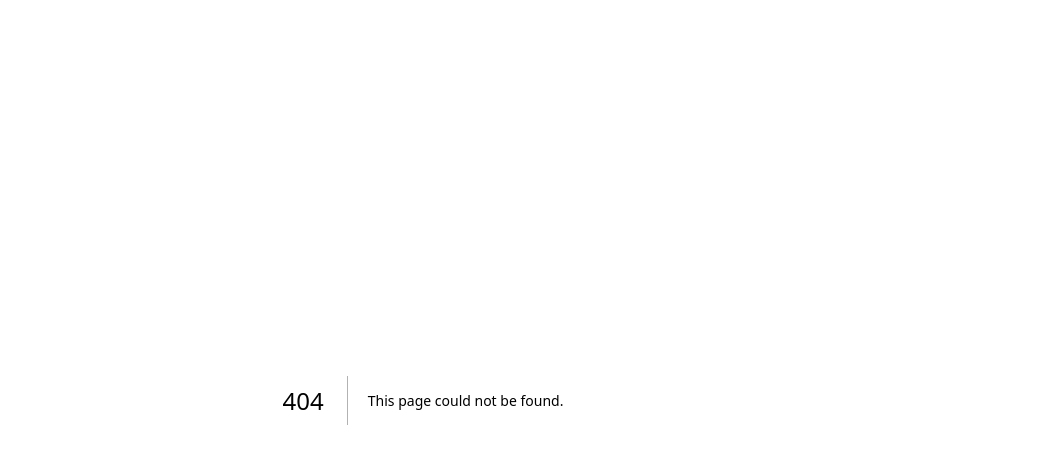
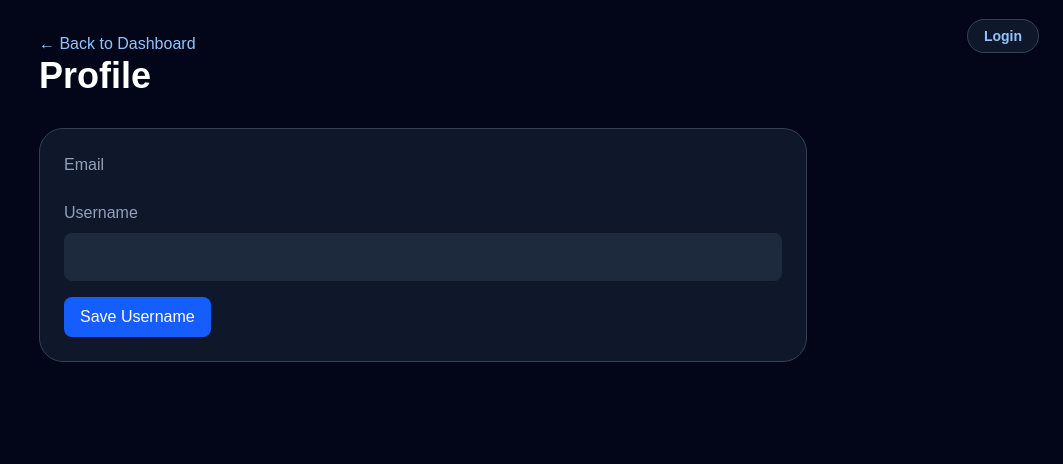
Before and after one commit to MylesGuidry/missionboard, a Next.js app: page /profile in a window 1280 px wide. Before the commit this address had no page. Shown: the top 464 px of the page, without its empty margins (217-1280 px from the left). Built offline with nearby package versions, Linux system fonts and the light colour scheme; no server answers.

Commit message:
Add profiles and usernames

```diff
--- a/app/discussion/page.tsx
+++ b/app/discussion/page.tsx
@@ -57,7 +57,13 @@ export default function DiscussionPage() {
 
       if (data.user?.email) {
         setUserEmail(data.user.email);
-        setName(data.user.email);
+        const { data: profile } = await supabase
+          .from("profiles")
+          .select("username")
+          .eq("id", data.user.id)
+          .single();
+
+        setName(profile?.username || data.user.email);
       }
     }
 
--- a/app/layout.tsx
+++ b/app/layout.tsx
@@ -1,3 +1,4 @@
+import UserNav from "@/components/UserNav";
 import type { Metadata } from "next";
 import { Geist, Geist_Mono } from "next/font/google";
 import "./globals.css";
@@ -27,7 +28,10 @@ export default function RootLayout({
       lang="en"
       className={`${geistSans.variable} ${geistMono.variable} h-full antialiased`}
     >
-      <body className="min-h-full flex flex-col">{children}</body>
+      <body className="min-h-full flex flex-col">
+        <UserNav />
+        {children}
+      </body>
     </html>
   );
 }
--- /dev/null
+++ b/app/profile/page.tsx
@@ -0,0 +1,87 @@
+"use client";
+
+import { createClient } from "@/lib/supabaseClient";
+import { useEffect, useState } from "react";
+
+export default function ProfilePage() {
+  const supabase = createClient();
+
+  const [email, setEmail] = useState("");
+  const [username, setUsername] = useState("");
+  const [savedUsername, setSavedUsername] = useState("");
+
+  useEffect(() => {
+    async function loadProfile() {
+      const { data } = await supabase.auth.getUser();
+
+      if (!data.user) return;
+
+      setEmail(data.user.email ?? "");
+
+      const { data: profile } = await supabase
+        .from("profiles")
+        .select("*")
+        .eq("id", data.user.id)
+        .single();
+
+      if (profile) {
+        setUsername(profile.username);
+        setSavedUsername(profile.username);
+      }
+    }
+
+    loadProfile();
+  }, []);
+
+  async function saveUsername() {
+    const { data } = await supabase.auth.getUser();
+
+    if (!data.user) return;
+
+    await supabase.from("profiles").upsert({
+      id: data.user.id,
+      username,
+    });
+
+    setSavedUsername(username);
+    alert("Username saved!");
+  }
+
+  return (
+    <main className="min-h-screen bg-slate-950 p-8 text-white">
+      <div className="mx-auto max-w-3xl">
+        <a href="/dashboard" className="text-blue-300 hover:underline">
+         ← Back to Dashboard
+        </a>
+
+        <h1 className="text-4xl font-bold">Profile</h1>
+
+        <div className="mt-8 rounded-3xl border border-slate-700 bg-slate-900 p-6">
+          <p className="text-slate-400">Email</p>
+          <p className="mt-1">{email}</p>
+
+          <p className="mt-6 text-slate-400">Username</p>
+
+          <input
+            value={username}
+            onChange={(e) => setUsername(e.target.value)}
+            className="mt-2 w-full rounded-lg bg-slate-800 p-3"
+          />
+
+          <button
+            onClick={saveUsername}
+            className="mt-4 rounded-lg bg-blue-600 px-4 py-2"
+          >
+            Save Username
+          </button>
+
+          {savedUsername && (
+            <p className="mt-4 text-green-400">
+              Current Username: {savedUsername}
+            </p>
+          )}
+        </div>
+      </div>
+    </main>
+  );
+}
--- /dev/null
+++ b/components/UserNav.tsx
@@ -0,0 +1,48 @@
+"use client";
+
+import { createClient } from "@/lib/supabaseClient";
+import Link from "next/link";
+import { usePathname } from "next/navigation";
+import { useEffect, useState } from "react";
+
+export default function UserNav() {
+  const supabase = createClient();
+  const [label, setLabel] = useState("Account");
+  const pathname = usePathname();
+
+if (pathname === "/login") {
+  return null;
+}
+
+  useEffect(() => {
+    async function loadUser() {
+      const { data } = await supabase.auth.getUser();
+
+      if (!data.user) {
+        setLabel("Login");
+        return;
+      }
+
+      const { data: profile } = await supabase
+        .from("profiles")
+        .select("username")
+        .eq("id", data.user.id)
+        .single();
+
+      setLabel(profile?.username || data.user.email || "Account");
+    }
+
+    loadUser();
+  }, []);
+
+  return (
+    <div className="fixed right-6 top-6 z-50">
+      <Link
+        href="/profile"
+        className="rounded-full border border-slate-700 bg-slate-900 px-4 py-2 text-sm font-semibold text-blue-300 shadow hover:bg-slate-800"
+      >
+        {label}
+      </Link>
+    </div>
+  );
+}
```
